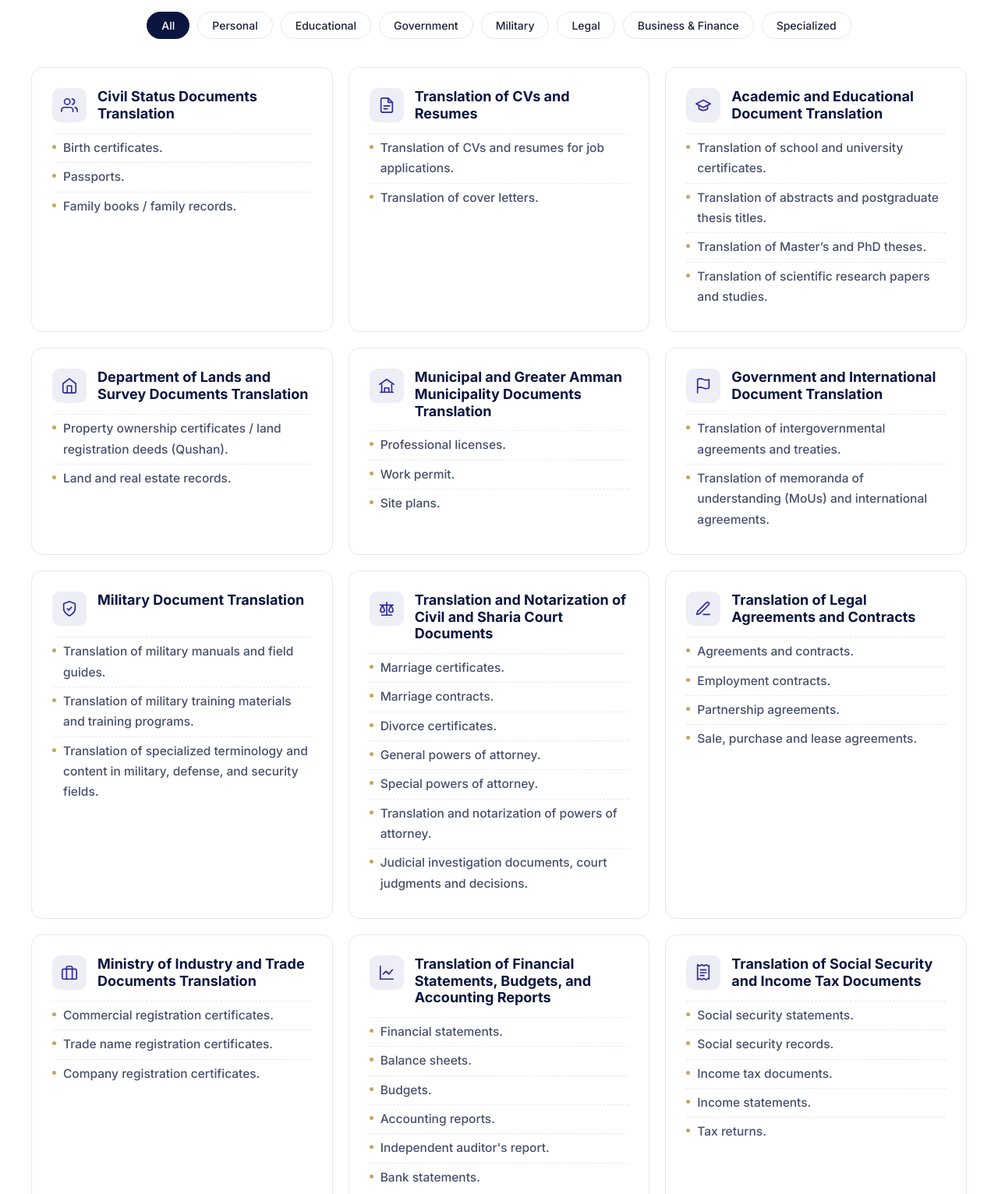
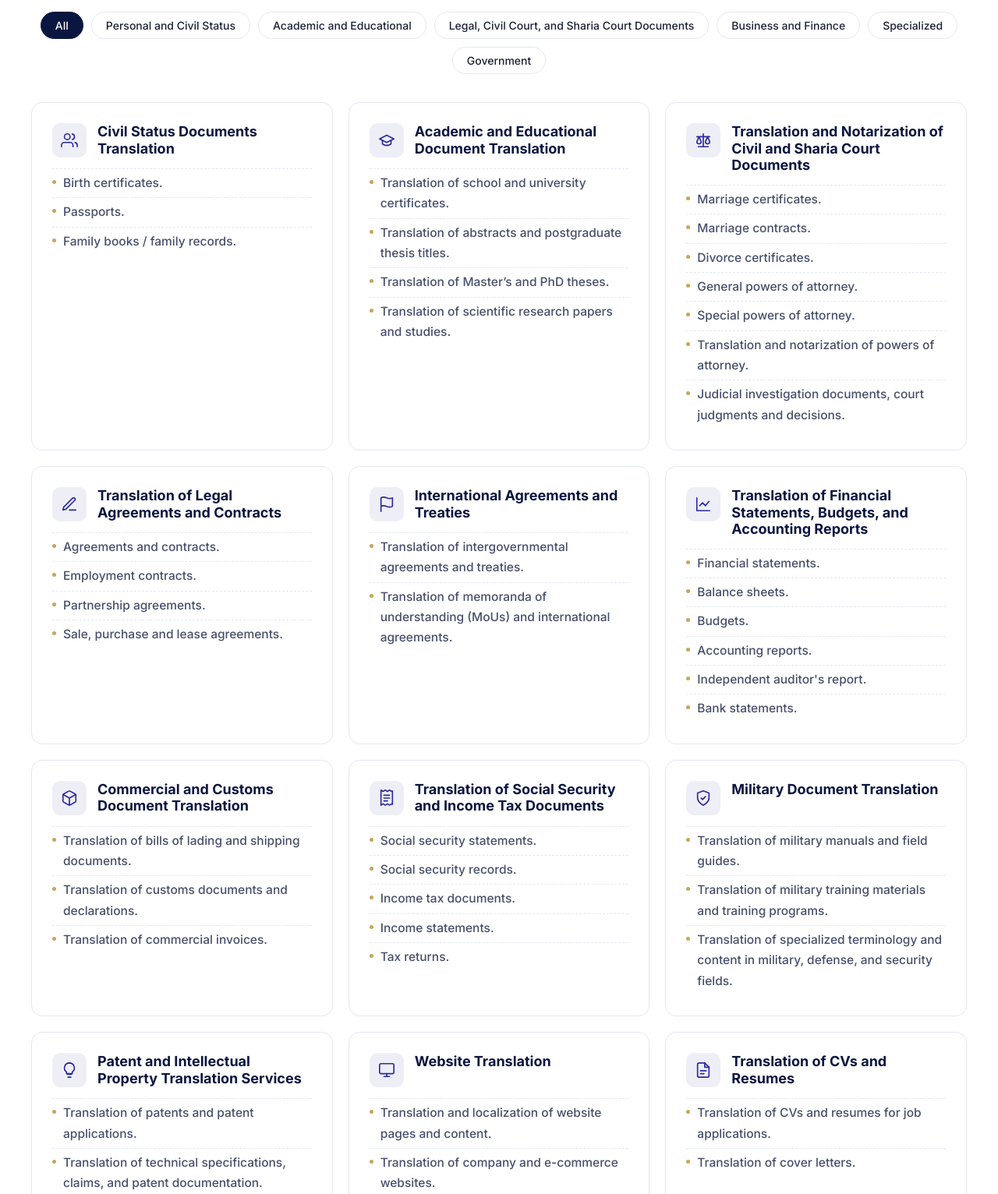
Before and after one commit to mohamedramii/JRC, a plain HTML site: page services.html in a window 1280 px wide. Shown: the part 2400-3932 px from the top of the page at 78% size. Drawn offline with nearby package versions, Linux system fonts and the light colour scheme.

Commit message:
Lay out the document tabs as the client specified (note 19)
All, Personal and Civil Status, Academic and Educational, Legal / Civil
Court / Sharia Court, Business and Finance, Specialized, Government, with
each card under her tab and in her order. "Government and International
Document Translation" is renamed "International Agreements and Treaties".

Co-Authored-By: Claude Opus 5.5 <noreply@anthropic.com>

```diff
--- a/services.html
+++ b/services.html
@@ -227,13 +227,12 @@
 
     <div class="docs-filter reveal" role="group">
       <button type="button" class="active" aria-pressed="true" data-filter="all"><span class="en">All</span><span class="ar">الكل</span></button>
-      <button type="button" aria-pressed="false" data-filter="personal"><span class="en">Personal</span><span class="ar">شخصية</span></button>
-      <button type="button" aria-pressed="false" data-filter="education"><span class="en">Educational</span><span class="ar">تعليمية</span></button>
+      <button type="button" aria-pressed="false" data-filter="personal"><span class="en">Personal and Civil Status</span><span class="ar">شخصية وأحوال مدنية</span></button>
+      <button type="button" aria-pressed="false" data-filter="academic"><span class="en">Academic and Educational</span><span class="ar">أكاديمي وتعليمي</span></button>
+      <button type="button" aria-pressed="false" data-filter="legal"><span class="en">Legal, Civil Court, and Sharia Court Documents</span><span class="ar">قانونية والمحاكم النظامية والشرعية</span></button>
+      <button type="button" aria-pressed="false" data-filter="business"><span class="en">Business and Finance</span><span class="ar">تجارية ومالية</span></button>
+      <button type="button" aria-pressed="false" data-filter="specialized"><span class="en">Specialized</span><span class="ar">متخصصة</span></button>
       <button type="button" aria-pressed="false" data-filter="government"><span class="en">Government</span><span class="ar">حكومية</span></button>
-      <button type="button" aria-pressed="false" data-filter="military"><span class="en">Military</span><span class="ar">عسكرية</span></button>
-      <button type="button" aria-pressed="false" data-filter="legal"><span class="en">Legal</span><span class="ar">قانونية</span></button>
-      <button type="button" aria-pressed="false" data-filter="business"><span class="en">Business &amp; Finance</span><span class="ar">تجارية ومالية</span></button>
-      <button type="button" aria-pressed="false" data-filter="specialized"><span class="en">Specialized</span><span class="ar">متخصصة</span></button>
     </div>
 
     <div class="docs-grid">
@@ -245,50 +244,13 @@
           <li><span class="en">Family books / family records.</span><span class="ar">دفاتر العائلة.</span></li>
         </ul>
       </div>
-      <div class="doc" data-cat="personal">
-        <div class="doc-head"><div class="ico"><svg class="icon"><use href="#i-doc"/></svg></div><h4><span class="en">Translation of CVs and Resumes</span><span class="ar">ترجمة السيرة الذاتية</span></h4></div>
-        <ul>
-          <li><span class="en">Translation of CVs and resumes for job applications.</span><span class="ar">ترجمة السيرة الذاتية لطلبات التوظيف.</span></li>
-          <li><span class="en">Translation of cover letters.</span><span class="ar">ترجمة رسائل التقديم.</span></li>
-        </ul>
-      </div>
-      <div class="doc" data-cat="education">
+      <div class="doc" data-cat="academic">
         <div class="doc-head"><div class="ico"><svg class="icon"><use href="#i-cap"/></svg></div><h4><span class="en">Academic and Educational Document Translation</span><span class="ar">ترجمة الوثائق الأكاديمية والتعليمية</span></h4></div>
         <ul>
           <li><span class="en">Translation of school and university certificates.</span><span class="ar">ترجمة الشهادات المدرسية والجامعية.</span></li>
           <li><span class="en">Translation of abstracts and postgraduate thesis titles.</span><span class="ar">ترجمة الملخصات وعناوين رسائل الدراسات العليا.</span></li>
           <li><span class="en">Translation of Master’s and PhD theses.</span><span class="ar">ترجمة رسائل الماجستير والدكتوراه.</span></li>
           <li><span class="en">Translation of scientific research papers and studies.</span><span class="ar">ترجمة الأبحاث والدراسات العلمية.</span></li>
-        </ul>
-      </div>
-      <div class="doc" data-cat="government">
-        <div class="doc-head"><div class="ico"><svg class="icon"><use href="#i-home"/></svg></div><h4><span class="en">Department of Lands and Survey Documents Translation</span><span class="ar">ترجمة وثائق دائرة الأراضي والمساحة</span></h4></div>
-        <ul>
-          <li><span class="en">Property ownership certificates / land registration deeds (Qushan).</span><span class="ar">سندات الملكية / التسجيل (القوشان).</span></li>
-          <li><span class="en">Land and real estate records.</span><span class="ar">كشوفات الأراضي والعقارات.</span></li>
-        </ul>
-      </div>
-      <div class="doc" data-cat="government">
-        <div class="doc-head"><div class="ico"><svg class="icon"><use href="#i-building"/></svg></div><h4><span class="en">Municipal and Greater Amman Municipality Documents Translation</span><span class="ar">ترجمة وثائق البلديات وأمانة عمّان الكبرى</span></h4></div>
-        <ul>
-          <li><span class="en">Professional licenses.</span><span class="ar">رخص المهن.</span></li>
-          <li><span class="en">Work permit.</span><span class="ar">إذن أشغال.</span></li>
-          <li><span class="en">Site plans.</span><span class="ar">مخطط موقع.</span></li>
-        </ul>
-      </div>
-      <div class="doc" data-cat="government">
-        <div class="doc-head"><div class="ico"><svg class="icon"><use href="#i-flag"/></svg></div><h4><span class="en">Government and International Document Translation</span><span class="ar">ترجمة الوثائق الحكومية والوثائق الدولية</span></h4></div>
-        <ul>
-          <li><span class="en">Translation of intergovernmental agreements and treaties.</span><span class="ar">ترجمة الاتفاقيات والمعاهدات بين الحكومات والدول.</span></li>
-          <li><span class="en">Translation of memoranda of understanding (MoUs) and international agreements.</span><span class="ar">ترجمة مذكرات التفاهم (MoUs) والاتفاقيات الدولية.</span></li>
-        </ul>
-      </div>
-      <div class="doc" data-cat="military">
-        <div class="doc-head"><div class="ico"><svg class="icon"><use href="#i-shield"/></svg></div><h4><span class="en">Military Document Translation</span><span class="ar">ترجمة الوثائق والمستندات العسكرية</span></h4></div>
-        <ul>
-          <li><span class="en">Translation of military manuals and field guides.</span><span class="ar">ترجمة الكتيبات العسكرية.</span></li>
-          <li><span class="en">Translation of military training materials and training programs.</span><span class="ar">ترجمة المواد والبرامج التدريبية العسكرية.</span></li>
-          <li><span class="en">Translation of specialized terminology and content in military, defense, and security fields.</span><span class="ar">ترجمة المصطلحات والمحتوى المتخصص في المجالات العسكرية والدفاعية والأمنية.</span></li>
         </ul>
       </div>
       <div class="doc" data-cat="legal">
@@ -312,12 +274,11 @@
           <li><span class="en">Sale, purchase and lease agreements.</span><span class="ar">اتفاقيات البيع والشراء والإيجار.</span></li>
         </ul>
       </div>
-      <div class="doc" data-cat="business">
-        <div class="doc-head"><div class="ico"><svg class="icon"><use href="#i-briefcase"/></svg></div><h4><span class="en">Ministry of Industry and Trade Documents Translation</span><span class="ar">ترجمة وثائق وزارة الصناعة والتجارة</span></h4></div>
+      <div class="doc" data-cat="legal">
+        <div class="doc-head"><div class="ico"><svg class="icon"><use href="#i-flag"/></svg></div><h4><span class="en">International Agreements and Treaties</span><span class="ar">ترجمة الاتفاقيات والمعاهدات الدولية</span></h4></div>
         <ul>
-          <li><span class="en">Commercial registration certificates.</span><span class="ar">السجلات التجارية.</span></li>
-          <li><span class="en">Trade name registration certificates.</span><span class="ar">شهادة تسجيل اسم تجاري.</span></li>
-          <li><span class="en">Company registration certificates.</span><span class="ar">شهادة تسجيل شركة.</span></li>
+          <li><span class="en">Translation of intergovernmental agreements and treaties.</span><span class="ar">ترجمة الاتفاقيات والمعاهدات بين الحكومات والدول.</span></li>
+          <li><span class="en">Translation of memoranda of understanding (MoUs) and international agreements.</span><span class="ar">ترجمة مذكرات التفاهم (MoUs) والاتفاقيات الدولية.</span></li>
         </ul>
       </div>
       <div class="doc" data-cat="business">
@@ -332,6 +293,14 @@
         </ul>
       </div>
       <div class="doc" data-cat="business">
+        <div class="doc-head"><div class="ico"><svg class="icon"><use href="#i-box"/></svg></div><h4><span class="en">Commercial and Customs Document Translation</span><span class="ar">ترجمة الوثائق التجارية والجمركية</span></h4></div>
+        <ul>
+          <li><span class="en">Translation of bills of lading and shipping documents.</span><span class="ar">ترجمة البوالص ووثائق الشحن.</span></li>
+          <li><span class="en">Translation of customs documents and declarations.</span><span class="ar">ترجمة الوثائق والبيانات الجمركية.</span></li>
+          <li><span class="en">Translation of commercial invoices.</span><span class="ar">ترجمة الفواتير التجارية.</span></li>
+        </ul>
+      </div>
+      <div class="doc" data-cat="business">
         <div class="doc-head"><div class="ico"><svg class="icon"><use href="#i-receipt"/></svg></div><h4><span class="en">Translation of Social Security and Income Tax Documents</span><span class="ar">ترجمة وثائق الضمان الاجتماعي ووثائق ضريبة الدخل</span></h4></div>
         <ul>
           <li><span class="en">Social security statements.</span><span class="ar">كشوفات الضمان الاجتماعي.</span></li>
@@ -341,12 +310,12 @@
           <li><span class="en">Tax returns.</span><span class="ar">الإقرارات الضريبية.</span></li>
         </ul>
       </div>
-      <div class="doc" data-cat="business">
-        <div class="doc-head"><div class="ico"><svg class="icon"><use href="#i-box"/></svg></div><h4><span class="en">Commercial and Customs Document Translation</span><span class="ar">ترجمة الوثائق التجارية والجمركية</span></h4></div>
+      <div class="doc" data-cat="specialized">
+        <div class="doc-head"><div class="ico"><svg class="icon"><use href="#i-shield"/></svg></div><h4><span class="en">Military Document Translation</span><span class="ar">ترجمة الوثائق والمستندات العسكرية</span></h4></div>
         <ul>
-          <li><span class="en">Translation of bills of lading and shipping documents.</span><span class="ar">ترجمة البوالص ووثائق الشحن.</span></li>
-          <li><span class="en">Translation of customs documents and declarations.</span><span class="ar">ترجمة الوثائق والبيانات الجمركية.</span></li>
-          <li><span class="en">Translation of commercial invoices.</span><span class="ar">ترجمة الفواتير التجارية.</span></li>
+          <li><span class="en">Translation of military manuals and field guides.</span><span class="ar">ترجمة الكتيبات العسكرية.</span></li>
+          <li><span class="en">Translation of military training materials and training programs.</span><span class="ar">ترجمة المواد والبرامج التدريبية العسكرية.</span></li>
+          <li><span class="en">Translation of specialized terminology and content in military, defense, and security fields.</span><span class="ar">ترجمة المصطلحات والمحتوى المتخصص في المجالات العسكرية والدفاعية والأمنية.</span></li>
         </ul>
       </div>
       <div class="doc" data-cat="specialized">
@@ -363,6 +332,36 @@
           <li><span class="en">Translation and localization of website pages and content.</span><span class="ar">ترجمة وتعريب صفحات ومحتوى المواقع الإلكترونية.</span></li>
           <li><span class="en">Translation of company and e-commerce websites.</span><span class="ar">ترجمة مواقع الشركات والمتاجر الإلكترونية.</span></li>
           <li><span class="en">Translation of SEO keywords, page titles, and descriptions.</span><span class="ar">ترجمة الكلمات المفتاحية وعناوين الصفحات والأوصاف الخاصة بمحركات البحث.</span></li>
+        </ul>
+      </div>
+      <div class="doc" data-cat="specialized">
+        <div class="doc-head"><div class="ico"><svg class="icon"><use href="#i-doc"/></svg></div><h4><span class="en">Translation of CVs and Resumes</span><span class="ar">ترجمة السيرة الذاتية</span></h4></div>
+        <ul>
+          <li><span class="en">Translation of CVs and resumes for job applications.</span><span class="ar">ترجمة السيرة الذاتية لطلبات التوظيف.</span></li>
+          <li><span class="en">Translation of cover letters.</span><span class="ar">ترجمة رسائل التقديم.</span></li>
+        </ul>
+      </div>
+      <div class="doc" data-cat="government">
+        <div class="doc-head"><div class="ico"><svg class="icon"><use href="#i-home"/></svg></div><h4><span class="en">Department of Lands and Survey Documents Translation</span><span class="ar">ترجمة وثائق دائرة الأراضي والمساحة</span></h4></div>
+        <ul>
+          <li><span class="en">Property ownership certificates / land registration deeds (Qushan).</span><span class="ar">سندات الملكية / التسجيل (القوشان).</span></li>
+          <li><span class="en">Land and real estate records.</span><span class="ar">كشوفات الأراضي والعقارات.</span></li>
+        </ul>
+      </div>
+      <div class="doc" data-cat="government">
+        <div class="doc-head"><div class="ico"><svg class="icon"><use href="#i-building"/></svg></div><h4><span class="en">Municipal and Greater Amman Municipality Documents Translation</span><span class="ar">ترجمة وثائق البلديات وأمانة عمّان الكبرى</span></h4></div>
+        <ul>
+          <li><span class="en">Professional licenses.</span><span class="ar">رخص المهن.</span></li>
+          <li><span class="en">Work permit.</span><span class="ar">إذن أشغال.</span></li>
+          <li><span class="en">Site plans.</span><span class="ar">مخطط موقع.</span></li>
+        </ul>
+      </div>
+      <div class="doc" data-cat="government">
+        <div class="doc-head"><div class="ico"><svg class="icon"><use href="#i-briefcase"/></svg></div><h4><span class="en">Ministry of Industry and Trade Documents Translation</span><span class="ar">ترجمة وثائق وزارة الصناعة والتجارة</span></h4></div>
+        <ul>
+          <li><span class="en">Commercial registration certificates.</span><span class="ar">السجلات التجارية.</span></li>
+          <li><span class="en">Trade name registration certificates.</span><span class="ar">شهادة تسجيل اسم تجاري.</span></li>
+          <li><span class="en">Company registration certificates.</span><span class="ar">شهادة تسجيل شركة.</span></li>
         </ul>
       </div>
     </div>
```
